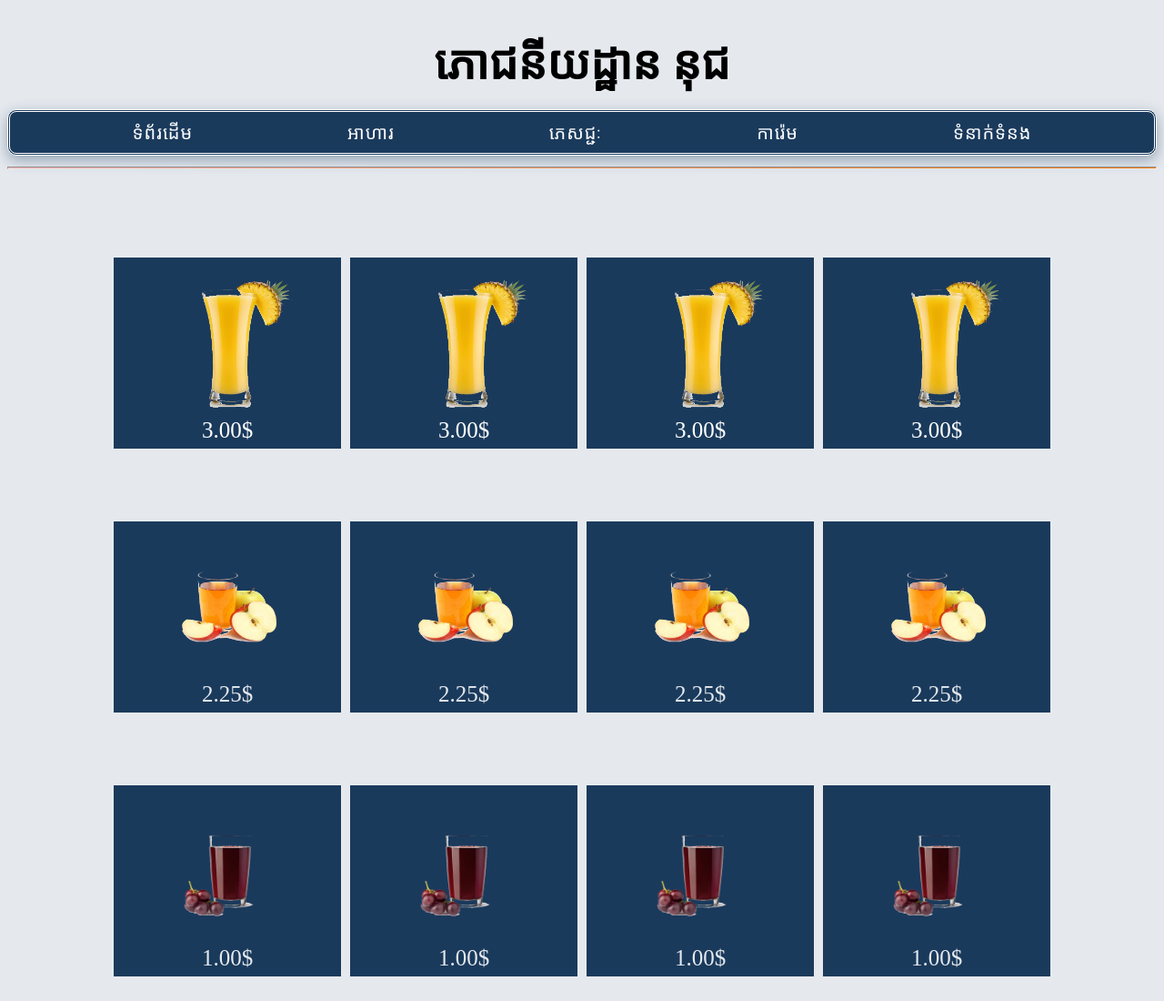
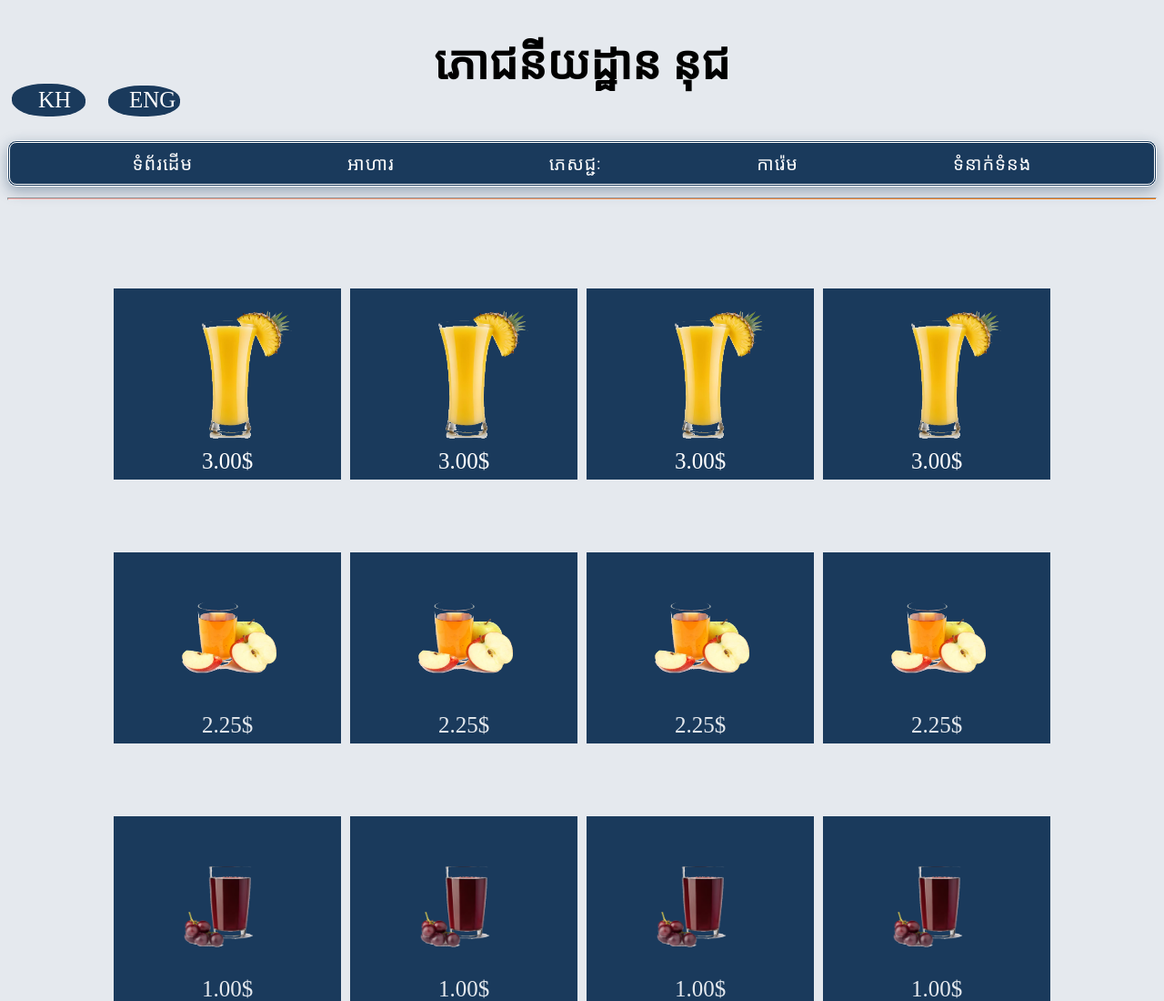
Before and after one commit to Rohaha007/drinkkh, a plain HTML site: page index.html in a window 1280 px wide. Shown: the top 1100 px of the page at 91% size. Drawn offline with Linux system fonts and the light colour scheme.

Commit message:
index.html

```diff
--- a/index.html
+++ b/index.html
@@ -127,7 +127,21 @@
             transform: scale(1.1);
             background-color: #2f537a;
         }
-
+		.translate {
+            background-color: #1a3a5c;
+            width: 75px;
+            height: 30px;
+            color: white;
+            border-radius: 45%;
+            padding: 2px;
+            font-family: Agency FB;
+        }
+        .translate:hover {
+            transition: .2s ease;
+            background-color: #1f5793;
+            color: white;
+            transform: scale(1.1);
+        }
     </style>
 </head>
 
@@ -135,15 +149,24 @@
 
 <body>
     <h1 align="center" style="margin-bottom: -10px;"> <b style="font-family: strawberry; color: black; font-family: Khmer OS Siemreap;" id="home"> ភោជនីយដ្ឋាន នុជ </b>  </h1>
-
+    <div style="display: flex; margin-left: 5px ; gap: 25px;" class="translate">
+            <div class="translate">
+                <a href="https://rohaha007.github.io/drinkkh/"> KH</a>
+            </div>
+        <span>
+            <div  class="translate">
+                <a href="https://rohaha007.github.io/drink/" style="margin-left: 21px;"> ENG</a>
+            </div>
+        </span>
+    </div>
 
     <br>
     <div class="menu">
         <div class="menu1"> <li> <a href="https://rohaha007.github.io/homekh/"> ទំព័រដើម </a> </li> </div>
         <div class="menu1"> <li> <a href="https://rohaha007.github.io/foodkh/"> អាហារ </a> </li> </div>
-        <div class="menu1"> <li> <a href="http://192.168.1.5:5500/Project%201.html/drinkkhmer.html"> ភេសជ្ជៈ </a> </li> </div>
-        <div class="menu1"> <li> <a href="http://192.168.1.5:5500/Project%201.html/icecreamkhmer.html"> ការ៉េម </a> </li> </div>
-        <div class="menu1"> <li> <a href="http://192.168.1.5:5500/Project%201.html/contactkhmer.html"> ទំនាក់ទំនង </a> </li> </div>
+        <div class="menu1"> <li> <a href="https://rohaha007.github.io/drinkkh/"> ភេសជ្ជៈ </a> </li> </div>
+        <div class="menu1"> <li> <a href="https://rohaha007.github.io/ice-creamkh/"> ការ៉េម </a> </li> </div>
+        <div class="menu1"> <li> <a href="https://rohaha007.github.io/contactkh/"> ទំនាក់ទំនង </a> </li> </div>
     </div>
     <hr style="background: linear-gradient(90deg, rgb(255, 179, 179), rgb(255, 123, 0))" size="3.5px">
 
```
